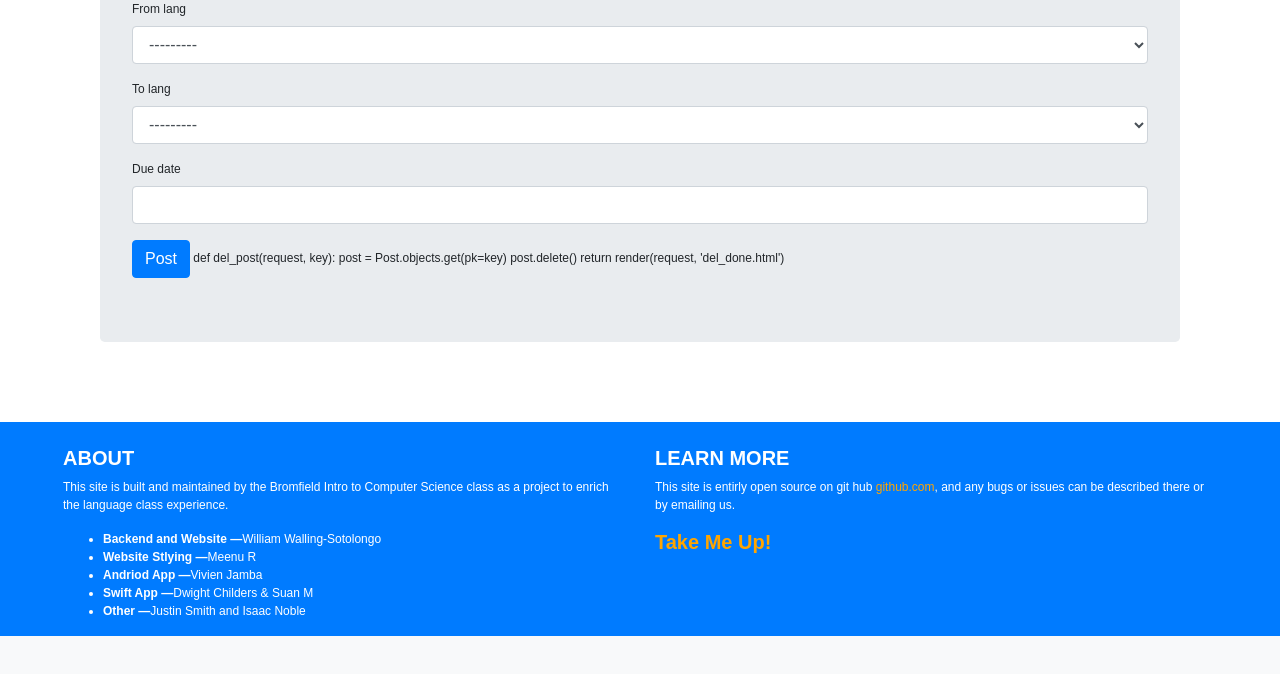
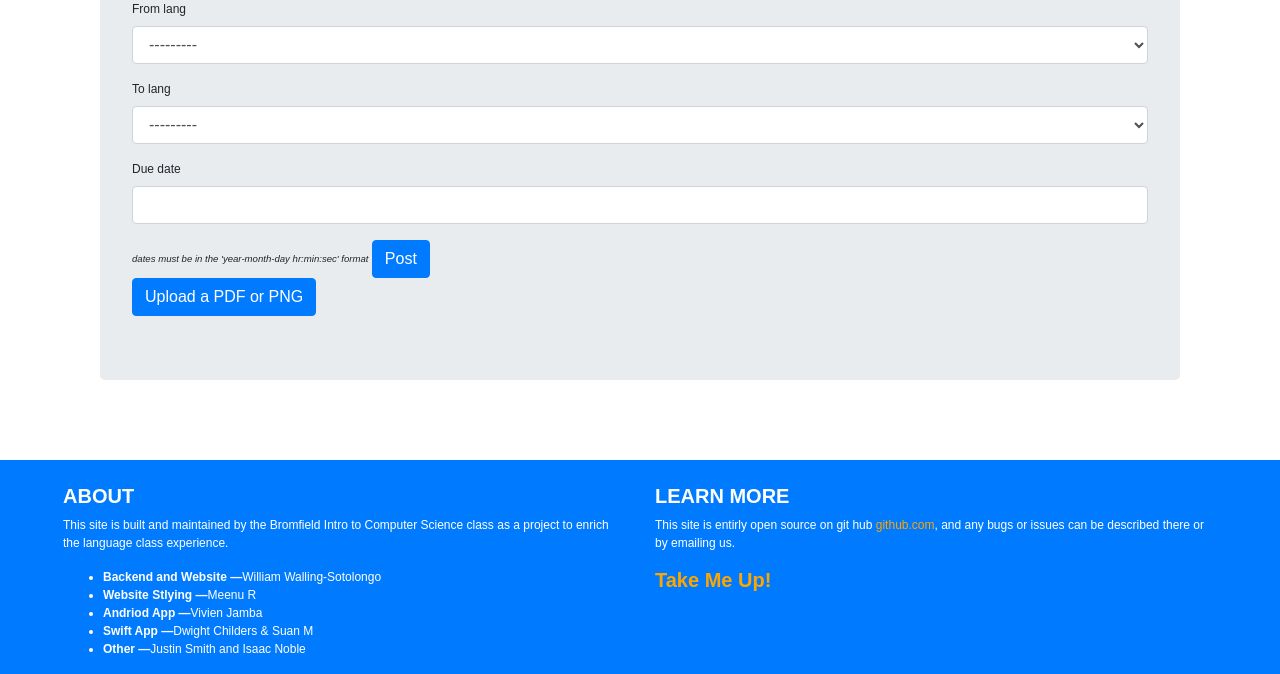
Before and after one commit to ALearningCurve/NLPP, a Django app: a page that uses NLPP/posts/templates/posts/post_form.html in a window 1280 px wide. Shown: the part 847-1521 px from the top of the page. Before the commit the page ends 1483 px from the top, so only its background shows below. Run offline with Django 3.2, Linux system fonts and the light colour scheme; a user stored in the database is signed in; data comes from the database, SQL or seed files in the repository; both versions use the stored data as it was after the commit; some libraries are stand-ins or nearby versions.

Commit message:
Text Extraction Hooked Up

```diff
--- a/NLPP/NLPP/settings.py
+++ b/NLPP/NLPP/settings.py
@@ -15,6 +15,8 @@ import os
 # Build paths inside the project like this: os.path.join(BASE_DIR, ...)
 BASE_DIR = os.path.dirname(os.path.dirname(os.path.abspath(__file__)))
 TEMPLATE_DIR = os.path.join(BASE_DIR,'templates')
+MEDIA_ROOT = os.path.join(BASE_DIR, 'media')
+MEDIA_URL = '/media/'
 
 
 # Quick-start development settings - unsuitable for production
--- a/NLPP/NLPP/urls.py
+++ b/NLPP/NLPP/urls.py
@@ -18,6 +18,7 @@ from django.urls import path, include
 from django.conf import settings
 from . import views
 from posts import views as posts_views
+from django.conf.urls.static import static
 
 
 urlpatterns = [
@@ -37,3 +38,5 @@ if settings.DEBUG:
     urlpatterns = [
         path('__debug__/', include(debug_toolbar.urls)),
     ] + urlpatterns
+
+    urlpatterns += static(settings.MEDIA_URL, document_root=settings.MEDIA_ROOT)
--- a/NLPP/posts/templates/posts/post_form.html
+++ b/NLPP/posts/templates/posts/post_form.html
@@ -13,14 +13,90 @@
 
 		{% csrf_token %}
 		{% bootstrap_form form %}
+			<small><em>dates must be in the 'year-month-day hr:min:sec' format</em></small>
 		{% buttons %}
 			<button type="submit" class="btn btn-primary btn-large">Post</button>
 		{% endbuttons %}
-		def del_post(request, key):
-    		post = Post.objects.get(pk=key)
-    		post.delete()
-   		return render(request, 'del_done.html')
 	</form>
+
+	<!-- Button trigger modal -->
+<button type="button" class="btn btn-primary" data-toggle="modal" data-target="#exampleModal">
+  Upload a PDF or PNG
+</button>
+
+<!-- Modal -->
+<div class="modal fade" id="exampleModal" tabindex="-1" role="dialog" aria-labelledby="exampleModalLabel" aria-hidden="true">
+  <div class="modal-dialog" role="document">
+    <div class="modal-content">
+      <div class="modal-header">
+        <h5 class="modal-title" id="exampleModalLabel">PDF/PNG Upload</h5>
+        <button type="button" class="close" data-dismiss="modal" aria-label="Close">
+          <span aria-hidden="true">&times;</span>
+        </button>
+      </div>
+      <div class="modal-body">
+        Upload the file
+				<!--
+				<form>
+				  <div class="custom-file">
+				    <input type="file" class="custom-file-input" id="customFile">
+				    <label class="custom-file-label" for="customFile">Choose file</label>
+				  </div>
+				</form>
+			-->
+
+			<form name = "form" enctype = "multipart/form-data" action = "{% url 'groups:posts:upload' slug=view.kwargs.slug %}" method = "POST" >{% csrf_token %}
+
+	         <div style = "max-width:470px;">
+	            <center>
+	               <input type = "text" style = "margin-left:20%;" placeholder = "Name" name = "name" />
+	            </center>
+	         </div>
+
+	         <br>
+
+	         <div style = "max-width:470px;">
+	            <center>
+	               <input type = "file" style = "margin-left:20%;"
+	                  placeholder = "file" name = "file" />
+	            </center>
+	         </div>
+
+	         <br>
+
+	         <div style = "max-width:470px;">
+	            <center>
+
+	               <button style = "border:0px;background-color:#4285F4; margin-top:8%;
+	                  height:35px; width:80%; margin-left:19%;" type = "submit" value = "Login" >
+	                  <strong>Login</strong>
+	               </button>
+
+	            </center>
+	         </div>
+				 </form>
+			<!-- -->
+      </div>
+      <div class="modal-footer">
+        <button type="button" class="btn btn-secondary" data-dismiss="modal">Close</button>
+        <button type="button" id="uploaded-attempt" class="btn btn-primary" data-dismiss="modal">Attempt Upload</button>
+      </div>
+
+    </div>
+  </div>
+	<script>
+		// Add the following code if you want the name of the file appear on select
+		$(".custom-file-input").on("change", function() {
+		  var fileName = $(this).val().split("\\").pop();
+		  $(this).siblings(".custom-file-label").addClass("selected").html(fileName);
+		});
+
+		$("#uploaded-attempt").on("click", function() {
+			  console.log("clicked");
+		});
+	</script>
+</div>
 	{% endif %}
 </div>
+
 {% endblock %}
--- a/NLPP/posts/urls.py
+++ b/NLPP/posts/urls.py
@@ -15,4 +15,5 @@ app_name = "posts"
 urlpatterns = [
     path("new/", views.CreatePost.as_view(), name="create"),
     path("<int:pk>/",views.PostDetail.as_view(),name="single"),
+    path("textExtractor/", views.file_upload, name="upload"),
 ]
--- a/NLPP/posts/views.py
+++ b/NLPP/posts/views.py
@@ -6,10 +6,12 @@ from django.urls import reverse_lazy
 from django.http import Http404, HttpResponse, JsonResponse
 from django.views import generic
 from django.shortcuts import get_object_or_404, render
-
+from django.conf import settings
+from django.core.files.storage import FileSystemStorage
 
 import requests
 import json
+import os
 
 from . import forms
 from . import models
@@ -137,3 +139,16 @@ def translate(request):
 #         'text': translation,
 #         'is_cached' : is_cached,
 #     })
+
+
+
+
+from django.conf import settings
+from . import textExtractor as out
+from django.http import HttpResponse
+def file_upload(request, slug):
+    print("VARIABLE TEST"+settings.MEDIA_ROOT)
+    # save_path = os.path.join(settings.MEDIA_ROOT, 'uploads', request.FILES['file'])
+    # path = default_storage.save(save_path, request.FILES['file'])
+    # return default_storage.path(path)
+    return HttpResponse(out.convertToText(request.FILES['file'],"english"))
```
Also changed, not shown: NLPP/posts/textExtractor.py (+8 -11 lines), NLPP/db.sqlite3, 2 other files.
